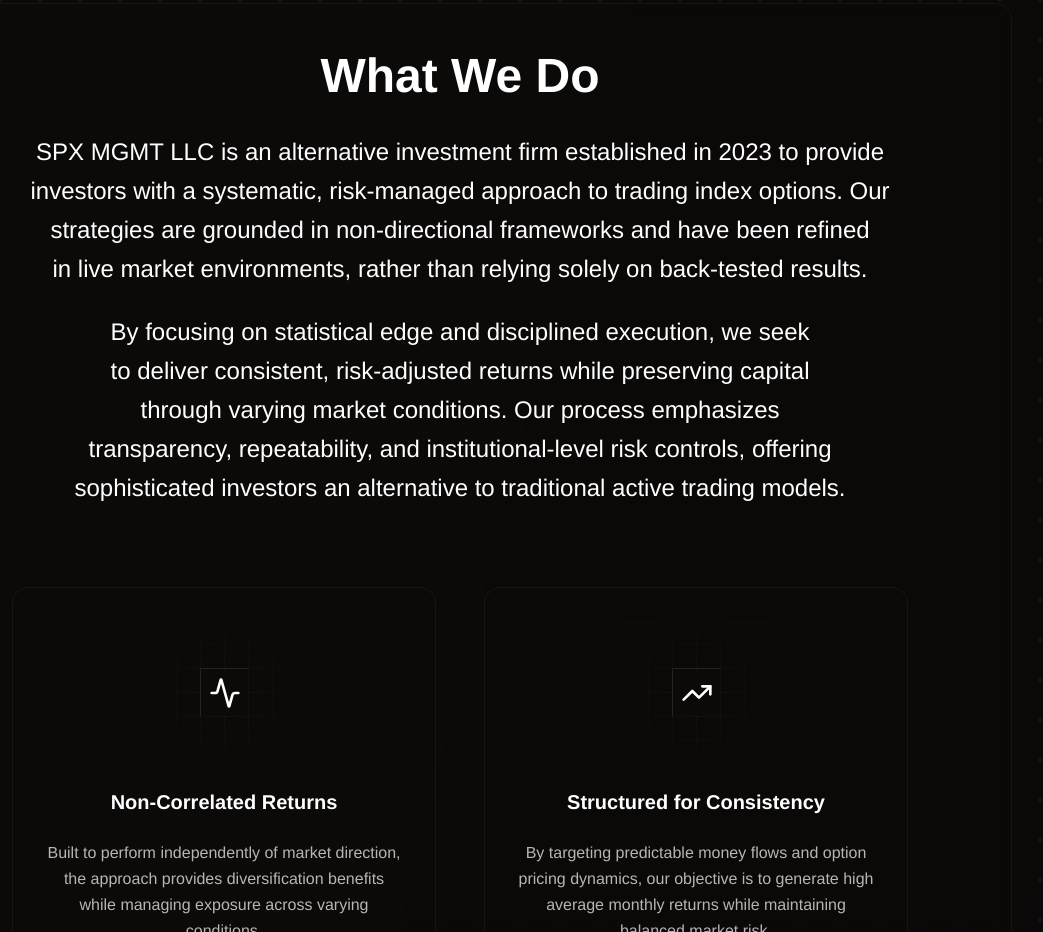
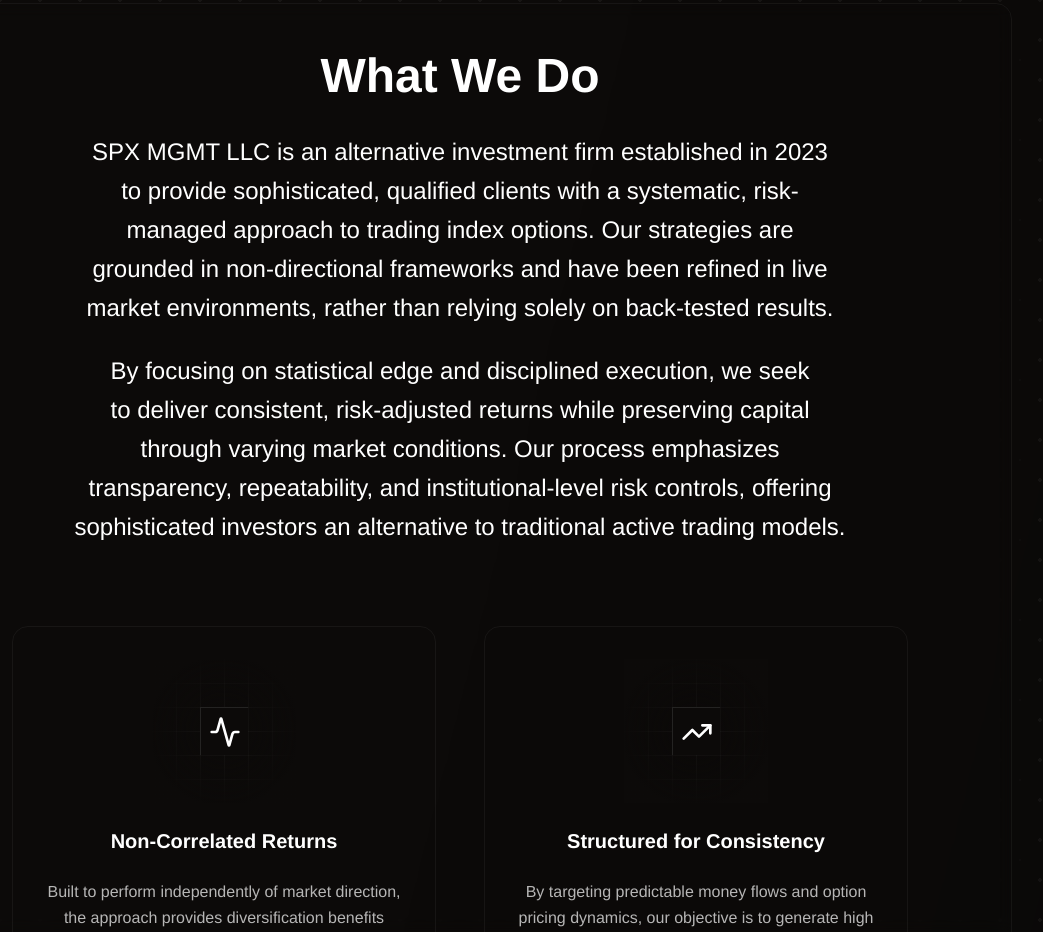
Before and after one commit to insideoptions/spx-management, a Next.js app: page / in a window 1280 px wide. Shown: the part 1940-2872 px from the top of the page, without its empty margins (180-1223 px from the left). Built offline with nearby package versions, Linux system fonts and the light colour scheme.

Commit message:
Update company description to specify 'sophisticated, qualified clients'

```diff
--- a/components/features-1.tsx
+++ b/components/features-1.tsx
@@ -13,7 +13,7 @@
                 What We Do
               </h2>
               <p className="text-balance text-lg md:text-xl lg:text-2xl leading-relaxed text-black dark:text-white max-w-4xl mx-auto">
-                SPX MGMT LLC is an alternative investment firm established in 2023 to provide investors with a systematic, risk-managed approach to trading index options. Our strategies are grounded in non-directional frameworks and have been refined in live market environments, rather than relying solely on back-tested results.
+                SPX MGMT LLC is an alternative investment firm established in 2023 to provide sophisticated, qualified clients with a systematic, risk-managed approach to trading index options. Our strategies are grounded in non-directional frameworks and have been refined in live market environments, rather than relying solely on back-tested results.
               </p>
               <p className="text-balance text-lg md:text-xl lg:text-2xl leading-relaxed text-black dark:text-white max-w-4xl mx-auto mt-6">
                 By focusing on statistical edge and disciplined execution, we seek to deliver consistent, risk-adjusted returns while preserving capital through varying market conditions. Our process emphasizes transparency, repeatability, and institutional-level risk controls, offering sophisticated investors an alternative to traditional active trading models.
```
